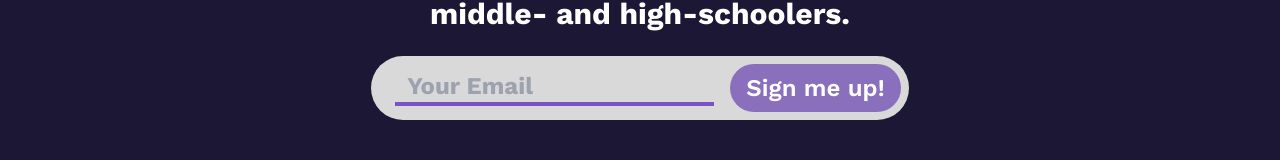
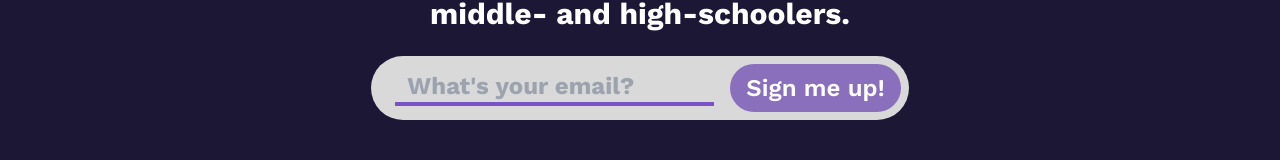
Before and after one commit to bub655/code-for-cause, a Next.js app: page / in a window 1280 px wide. Shown: the part 320-480 px from the top of the page. Built offline with nearby package versions, Linux system fonts and the light colour scheme.

Commit message:
your email -> what's your email

```diff
--- a/src/components/subcomponents/initial-registration.tsx
+++ b/src/components/subcomponents/initial-registration.tsx
@@ -7,7 +7,7 @@ export const Email = () => {
 			>
 				<input
 					type="email"
-					placeholder="Your Email"
+					placeholder="What's your email?"
 					className="focus:outline-none ml-4 w-68 bg-transparent text-black pl-3 text-2xl font-bold border-b-[4px] border-[#7953C5]"
 				/>
 				<button
```
